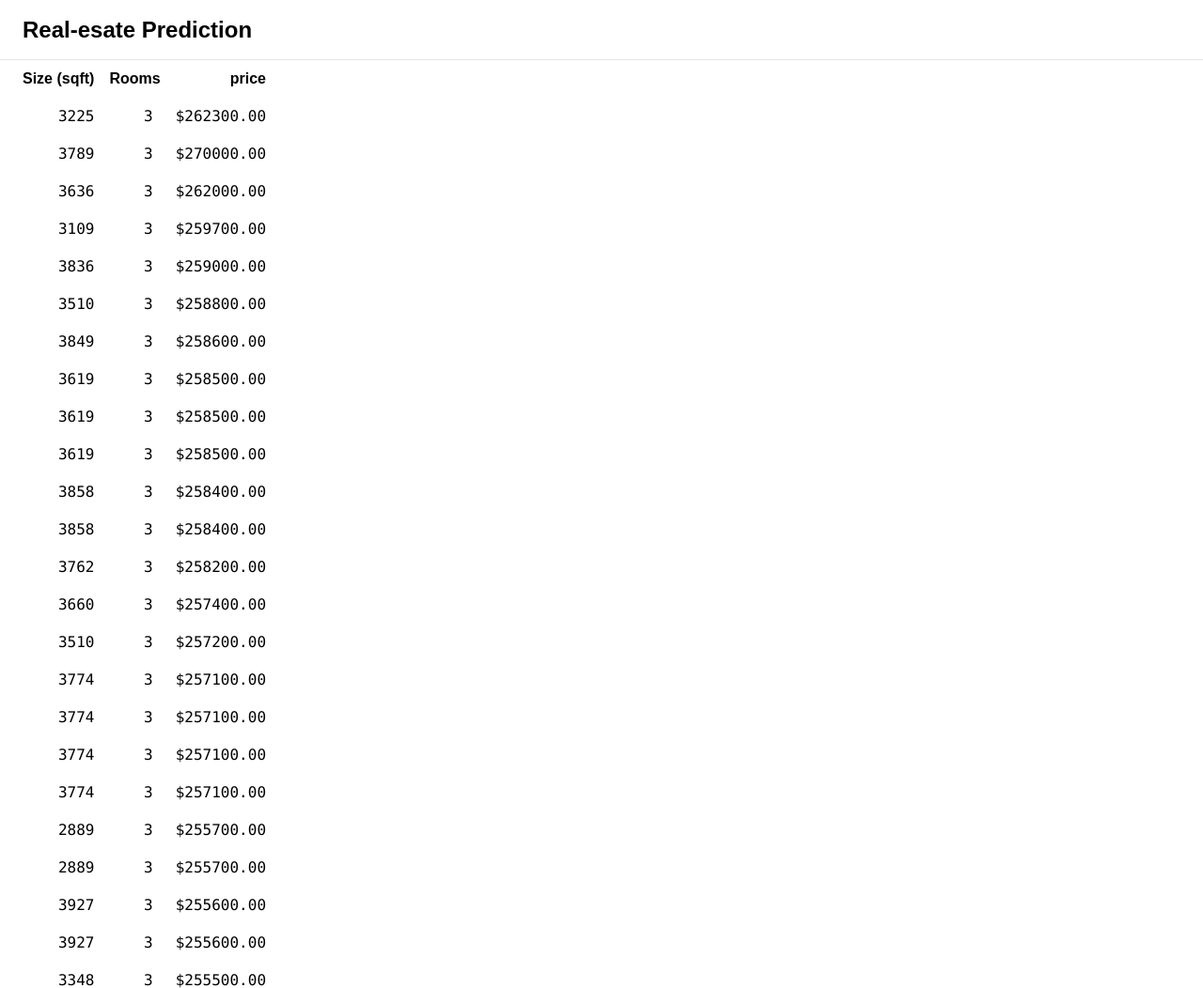
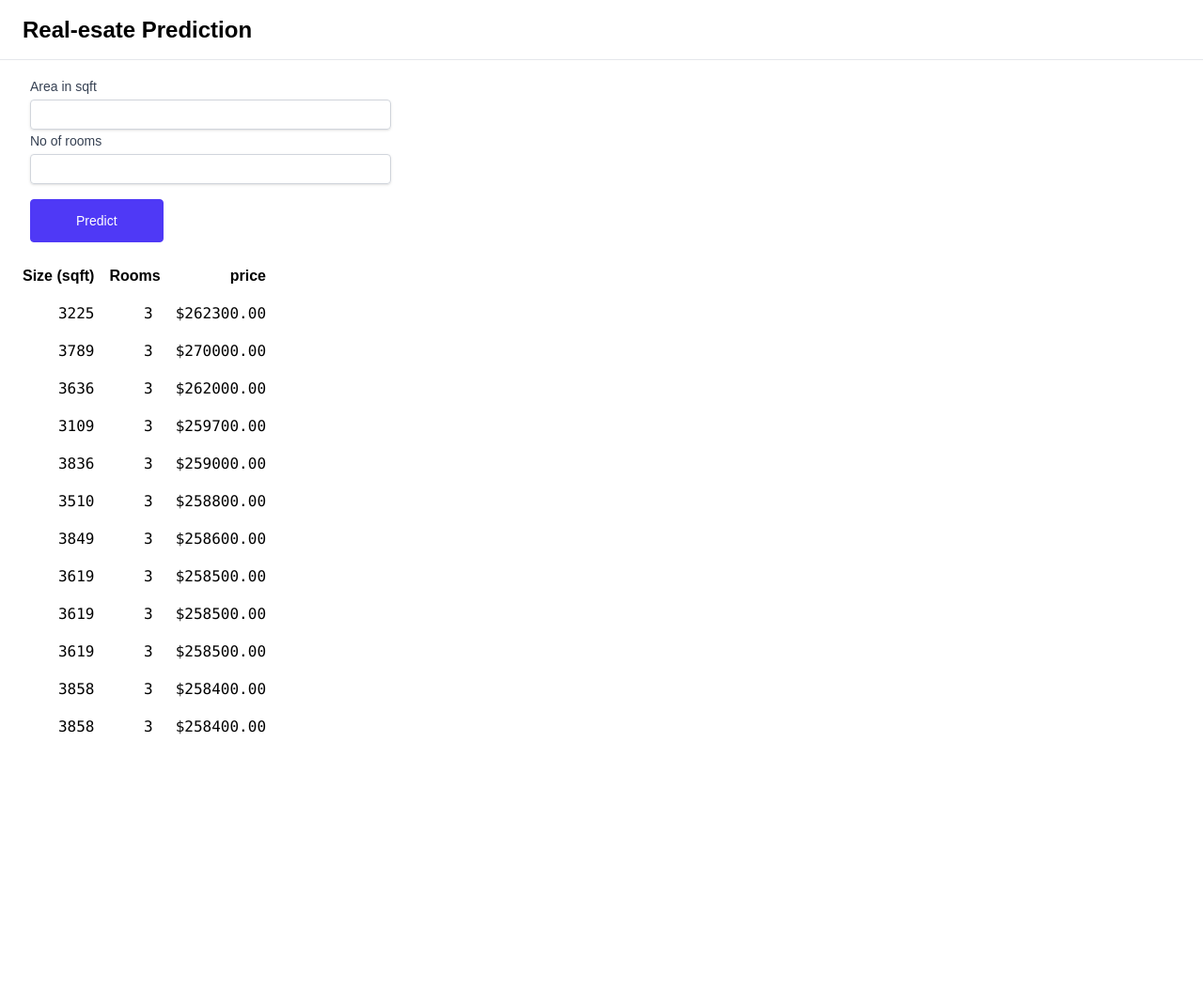
Before and after one commit to rans0000/tensorflowjs-experiments, a website built with Parcel: page src/housing-prediction.html in a window 1280 px wide. Shown: the top 1052 px of the page at 94% size. After the commit the page ends 800 px from the top, so only its background shows below. Built offline with nearby package versions, Linux system fonts and the light colour scheme; a web font is replaced by a local one; what @tensorflow/tfjs would draw is missing.

Commit message:
realestate prediction: add form to collect user's query

```diff
--- a/src/housing-prediction.html
+++ b/src/housing-prediction.html
@@ -14,8 +14,38 @@
         >
             Real-esate Prediction
         </h1>
-        <section id="app" class="pt-16">
-            <div class="mx-4">
+        <section id="app" class="pt-16 h-svh flex flex-col overflow-y-hidden">
+            <form class="py-4 px-8" id="prediction-form">
+                <div class="max-w-sm mb-4">
+                    <label for="Email">
+                        <span class="text-sm font-medium text-gray-700">Area in sqft</span>
+                        <input
+                            type="number"
+                            id="input-area"
+                            name="input-area"
+                            min="1"
+                            class="h-8 px-2 mt-0.5 w-full rounded border border-gray-300 shadow-sm sm:text-sm"
+                        />
+                    </label>
+                    <label for="Email">
+                        <span class="text-sm font-medium text-gray-700">No of rooms</span>
+                        <input
+                            type="number"
+                            id="input-rooms"
+                            name="input-rooms"
+                            min="1"
+                            class="h-8 px-2 mt-0.5 w-full rounded border border-gray-300 shadow-sm sm:text-sm"
+                        />
+                    </label>
+                </div>
+                <button
+                    class="cursor-pointer inline-block rounded-sm border border-indigo-600 bg-indigo-600 px-12 py-3 text-sm font-medium text-white hover:bg-transparent hover:text-indigo-600 focus:ring-3 focus:outline-hidden"
+                    type="submit"
+                >
+                    Predict
+                </button>
+            </form>
+            <div class="mx-4 grow overflow-y-auto">
                 <table>
                     <thead>
                         <tr>
--- a/src/scripts/housing-prediction.ts
+++ b/src/scripts/housing-prediction.ts
@@ -3,8 +3,10 @@ import * as tf from '@tensorflow/tfjs';
 
 async function execute() {
     const tableBody = document.getElementById('table-body') as HTMLBodyElement;
+    const predictionForm = document.getElementById('prediction-form') as HTMLFormElement;
     const inputTensor = tf.tensor2d(TRAINING_DATA.inputs);
     const outputTensor = tf.tensor1d(TRAINING_DATA.outputs);
+    predictionForm.addEventListener('submit', onSubmit);
 
     // render the table
     buildTable(TRAINING_DATA.inputs, TRAINING_DATA.outputs, tableBody);
@@ -85,6 +87,14 @@ async function execute() {
         }
         body.appendChild(fragment);
     }
+
+    function onSubmit(e: SubmitEvent) {
+        e.preventDefault();
+        const formData = new FormData(predictionForm);
+        const area = parseFloat(formData.get('input-area') as string);
+        const rooms = parseFloat(formData.get('input-rooms') as string);
+        if (!area || !rooms) return;
+    }
 }
 
 execute();
```
